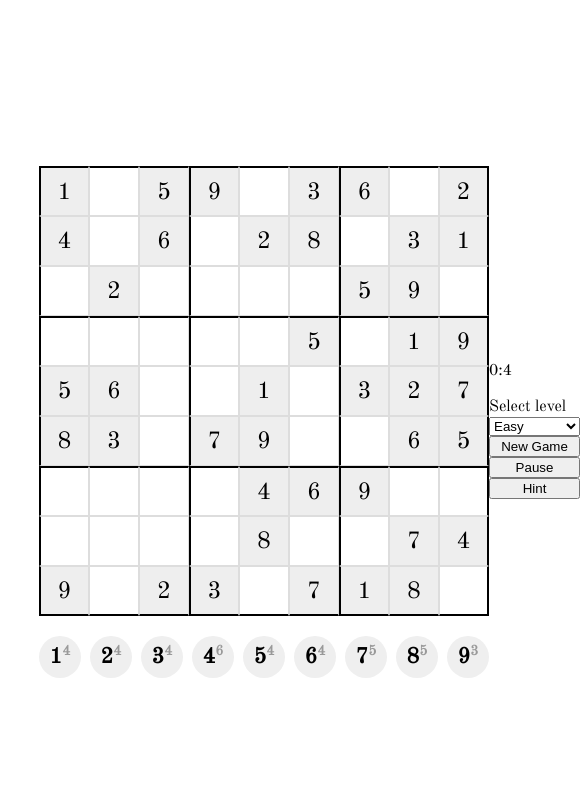
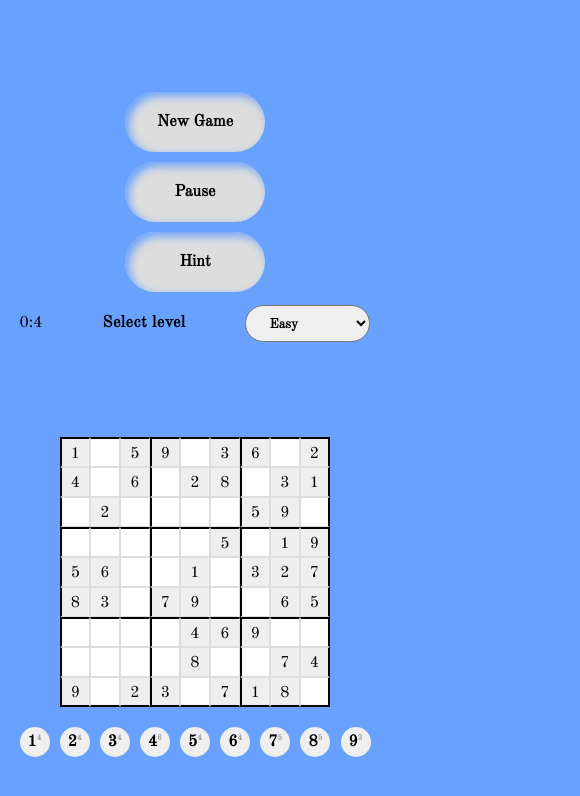
Before and after one commit to NahlaGalal/Sudoku-app, a plain HTML site: page index.html in a window 390 px wide. Shown: the whole page, 580 px wide, since content can reach past the window. Drawn offline with nearby package versions, Linux system fonts and the light colour scheme.

Commit message:
Style page

```diff
--- a/Css/style.css
+++ b/Css/style.css
@@ -3,23 +3,19 @@
 body {
   font-family: "Old Standard TT", serif;
   margin: 0;
+  background-color: #69a1fe;
 }
 
 .main {
   display: flex;
-  justify-content: space-around;
+  justify-content: space-evenly;
+  min-height: 100vh;
   width: 80%;
   margin: 0 auto;
-  min-height: 100vh;
   align-items: center;
 }
 
-.main aside {
-  display: flex;
-  flex-direction: column;
-}
-
-.main main section.board {
+.main main section {
   display: grid;
   grid-template-columns: repeat(9, 50px);
   grid-template-rows: repeat(9, 50px);
@@ -27,7 +23,7 @@ body {
   margin: 0 auto;
 }
 
-.main main section.board span {
+.main main section span {
   padding: 10px 0;
   font-size: 24px;
   width: 100%;
@@ -38,36 +34,36 @@ body {
   background-color: #eee;
 }
 
-.main main section.board span:nth-child(3n + 1) {
+.main main section span:nth-child(3n + 1) {
   border-left: 2px solid black;
 }
 
-.main main section.board span:nth-child(9n) {
+.main main section span:nth-child(9n) {
   border-right: 2px solid black;
 }
 
-.main main section.board span.top {
+.main main section span.top {
   border-top: 2px solid black;
 }
 
-.main main section.board span.bottom {
+.main main section span.bottom {
   border-bottom: 2px solid black;
 }
 
-.main main section.board span.empty {
+.main main section span.empty {
   background-color: #fff;
 }
 
-.main main section.board span.empty.hovered {
-  background-color: rgba(0, 0, 255, 0.2);
+.main main section span.empty.hovered {
+  background-color: rgba(255, 255, 255, 0.4);
 }
 
-.main main section.board span.not-valid {
+.main main section span.not-valid {
   color: red;
 }
 
-.main main section.board span.hovered {
-  background: rgba(0, 0, 255, 0.25);
+.main main section span.hovered {
+  background: rgba(255, 255, 255, 0.2);
 }
 
 .main main footer {
@@ -78,9 +74,9 @@ body {
 }
 
 .main main footer button {
-  width: 42px;
-  height: 42px;
-  font-size: 22px;
+  width: 40px;
+  height: 40px;
+  font-size: 24px;
   font-weight: 600;
   border: none;
   border-radius: 50%;
@@ -90,6 +86,135 @@ body {
 }
 
 .main main footer button sup {
-  font-size: 14px;
+  font-size: 16px;
   color: #999;
 }
+
+/* Aside */
+.main aside {
+  display: flex;
+  flex-direction: column;
+  min-height: 50vh;
+  justify-content: space-around;
+}
+
+.main aside div {
+  display: flex;
+  flex-direction: column;
+  justify-content: space-between;
+}
+
+.main aside p {
+  text-align: center;
+  font-size: 16px;
+}
+
+.main aside label {
+  text-align: center;
+  font-weight: 600;
+  letter-spacing: 0.5px;
+}
+
+.main aside select {
+  padding: 10px 19px;
+  border-radius: 20px;
+  outline: none;
+  font-weight: 600;
+  font-family: "Old Standard TT", serif;
+  cursor: pointer;
+}
+
+.main aside select option {
+  font-weight: 600;
+  cursor: pointer;
+}
+
+.main aside button {
+  background-color: #ddd;
+  border: 0;
+  padding: 20px 30px;
+  border-radius: 50px;
+  box-shadow: 4px 4px 10px inset rgb(105, 161, 254);
+  cursor: pointer;
+  outline: none;
+  font-size: 1em;
+  font-weight: 600;
+  font-family: "Old Standard TT", serif;
+  margin: 10px 0;
+}
+
+/* Media query */
+@media screen and (max-width: 767px) {
+  .main {
+    width: 100%;
+  }
+}
+
+@media screen and (max-width: 600px) {
+  .main {
+    flex-direction: column-reverse;
+  }
+
+  .main aside {
+    min-height: auto;
+  }
+
+  .main aside div{
+    flex-direction: row;
+    align-items: center;
+  }
+
+  .main aside button {
+    margin: 0 10px;
+  }
+}
+
+@media screen and (max-width: 470px) {
+  .main main {
+    width: 90%;
+  }
+
+  .main main section {
+    grid-template-columns: repeat(9, 40px);
+    grid-template-rows: repeat(9, 40px);
+  }
+
+  .main main section span {
+    font-size: 16px;
+  }
+
+  .main main footer button {
+    width: 30px;
+    height: 30px;
+    font-size: 16px;
+  }
+
+  .main main footer button sup {
+    font-size: 8px;
+  }
+}
+
+@media screen and (max-width: 400px) {
+  .main main section {
+    grid-template-columns: repeat(9, 30px);
+    grid-template-rows: repeat(9, 30px);
+  }
+
+  .main main section span {
+    padding: 5px 0;
+  }
+
+  .main aside {
+    flex-direction: column-reverse;
+    width: 90%;
+  }
+
+  .main aside .buttons {
+    flex-direction: column;
+  }
+
+  .main aside .buttons button {
+    width: 140px;
+    margin: 5px 0;
+  }
+}
--- a/index.html
+++ b/index.html
@@ -24,6 +24,7 @@
         </footer>
       </main>
       <aside>
+        <div>
           <p class="time"></p>
           <label> Select level </label>
           <select id="level" name="level" default-value="0">
@@ -34,9 +35,12 @@
             <option value="1"> Medium </option>
             <option value="2"> Hard </option>
           </select>
+        </div>
+        <div class="buttons">
           <button class="new-game">New Game</butto>
           <button class="pause">Pause</button>
           <button class="hint">Hint</button>
+        </div>
       </aside>
     </div>
     <script src="Js/bundle.js"></script>
```
Lines whose indentation alone changed are shown as unchanged.
